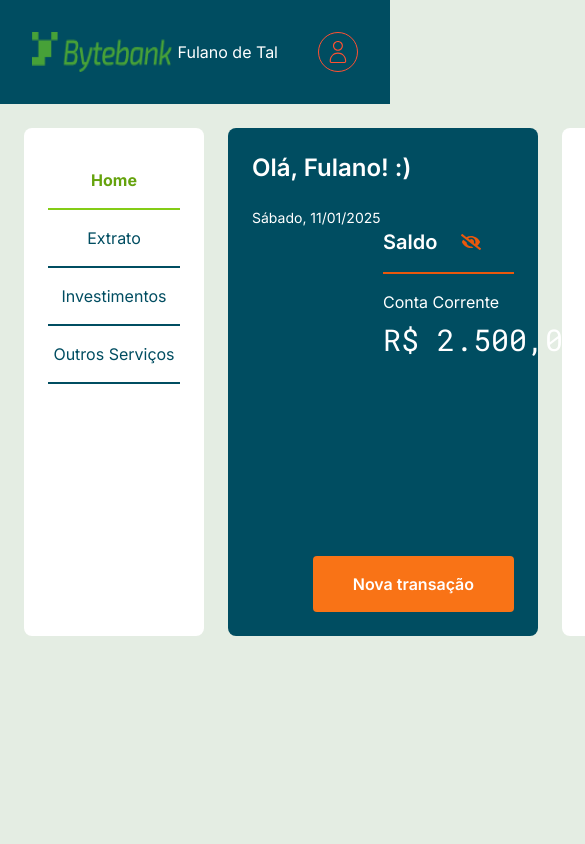
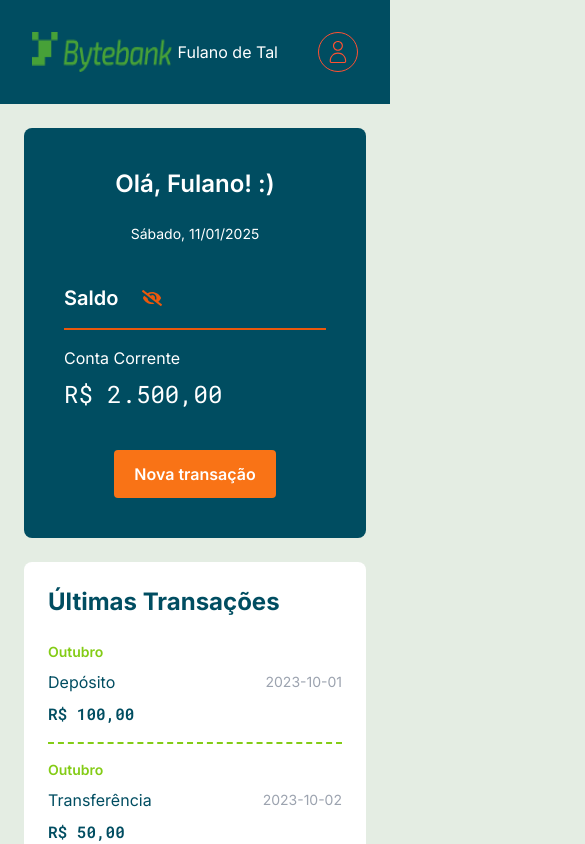
Before and after one commit to sucodelarangela/fiap-tech-challenge-1, a Next.js app: page / in a window 390 px wide. Shown: the top 844 px of the page, 585 px wide, since content can reach past the window. Built offline with nearby package versions, Linux system fonts and the light colour scheme.

Commit message:
style: home page responsivity

```diff
--- a/src/app/globals.css
+++ b/src/app/globals.css
@@ -31,8 +31,16 @@ body {
   h2 {
     @apply text-2xl font-semibold;
   }
-
   h3 {
     @apply text-xl font-semibold;
   }
 }
+
+@layer utilities {
+  .link {
+    @apply block py-4 border-b-2 border-foreground transition hover:text-lime-500 hover:border-lime-400;
+  }
+  .link.active {
+    @apply font-bold text-lime-600 border-lime-500 transition hover:text-lime-500 hover:border-lime-400;
+  }
+}
--- a/src/app/layout.tsx
+++ b/src/app/layout.tsx
@@ -1,6 +1,6 @@
 import type { Metadata } from "next";
 import { Header } from "@/components/Header";
-import { Sidebar } from "@/components/Sidebar/Sidebar";
+import { Sidebar } from "@/components/Sidebar";
 import "./globals.css";
 
 export const metadata: Metadata = {
@@ -18,7 +18,7 @@ export default function RootLayout({
       <body className="antialiased">
         <h1 className="sr-only">Bem vindo ao ByteBank</h1>
         <Header />
-        <main className="grid grid-cols-[180px_1fr_280px] gap-6 max-w-7xl m-auto p-6">
+        <main className="grid lg:grid-cols-[180px_1fr_280px] gap-6 max-w-7xl m-auto p-6">
           <Sidebar />
           {children}
         </main>
--- a/src/app/page.tsx
+++ b/src/app/page.tsx
@@ -3,7 +3,7 @@ import { useState } from "react";
 import { Button } from "@/components/Button";
 import { Modal } from "@/components/Modal";
 import { AddTransactionForm } from "@/components/AddTransactionForm";
-import { Statement } from "@/components/Statement/Statement";
+import { LastTransactions } from "@/components/LastTransactions";
 import { FaEye, FaEyeSlash } from "react-icons/fa";
 import useFormatCurrency from "@/hooks/useFormatCurrency";
 
@@ -17,30 +17,29 @@ const dataFormatada = new Date().toLocaleDateString("pt-BR", options);
 
 export default function HomePage() {
   const formatCurrency = useFormatCurrency();
-  const [isBalanceVisible, setIsBalanceVisible] = useState(false);
-  const [balance, setBalance] = useState(formatCurrency(2500));
+  const [isBalanceVisible, setIsBalanceVisible] = useState(true);
   const [isModalOpen, setIsModalOpen] = useState(false);
+  const balance = 2500;
 
   const openModal = () => setIsModalOpen(true);
   const closeModal = () => setIsModalOpen(false);
 
   const handleBalanceVisibility = () => {
     setIsBalanceVisible(!isBalanceVisible);
-    if (isBalanceVisible) setBalance(formatCurrency(2500));
-    else setBalance("R$ ******");
   };
 
   return (
     <>
-      <section className="flex flex-col bg-foreground rounded-lg p-6">
-        <div className="greetings text-white">
+      <section className="flex flex-col bg-foreground rounded-lg p-10 md:p-6">
+        <div className="text-white text-center md:text-left">
           <h2 className="mb-6">Olá, Fulano! :)</h2>
           <p className="text-sm capitalize">{dataFormatada}</p>
         </div>
-        <div className="summary grow text-white ml-auto w-1/2">
+
+        <div className="grow text-white my-10 lg:my-0 md:ml-auto md:w-1/2">
           <div className="flex items-center gap-6 border-b-2 border-b-orange-600 pb-4 mb-4">
             <h3>Saldo</h3>
-            {isBalanceVisible ? (
+            {!isBalanceVisible ? (
               <FaEye
                 size={20}
                 className="text-orange-600"
@@ -60,15 +59,18 @@ export default function HomePage() {
           </div>
           <div>
             <p className="pb-2">Conta Corrente</p>
-            <p className="font-roboto-mono text-3xl pr-16">{balance}</p>
+            <p className="font-roboto-mono text-2xl md:text-3xl md:pr-16">
+              {isBalanceVisible ? formatCurrency(balance) : "R$ ******"}
+            </p>
           </div>
         </div>
-        <div className="flex justify-end">
+
+        <div className="flex justify-center md:justify-end">
           <Button onClick={openModal}>Nova transação</Button>
         </div>
       </section>
 
-      <Statement />
+      <LastTransactions />
 
       <Modal isOpen={isModalOpen} onClose={closeModal}>
         <AddTransactionForm
--- a/src/components/Button.tsx
+++ b/src/components/Button.tsx
@@ -14,11 +14,12 @@ export const Button = ({
   disabled = false,
 }: ButtonProps) => {
   const buttonClass = classNames(
-    "px-10 py-4 rounded font-semibold text-white transition",
-    variant === "primary"
-      ? "bg-orange-500 hover:bg-orange-400"
-      : "bg-foreground hover:bg-cyan-800",
-    disabled && "opacity-25 pointer-events-none"
+    "rounded font-semibold text-white px-5 py-3 transition md:px-10 md:py-4 ",
+    {
+      "bg-orange-500 hover:bg-orange-400": variant === "primary",
+      "bg-foreground hover:bg-cyan-800": variant === "secondary",
+      "opacity-25 pointer-events-none": disabled,
+    }
   );
 
   return (
--- a/src/components/Statement/Statement.tsx
+++ b/src/components/LastTransactions.tsx
@@ -1,8 +1,7 @@
 import React from "react";
-import styles from "./Statement.module.css";
 import useFormatCurrency from "@/hooks/useFormatCurrency";
 
-interface StatementProps {
+interface LastTransactionsProps {
   transactions?: Transaction[];
 }
 
@@ -34,31 +33,33 @@ function getTransactionName(transaction: string) {
   return transactionMap.get(transaction);
 }
 
-export function Statement({ transactions = mockTransactions }: StatementProps) {
+export function LastTransactions({
+  transactions = mockTransactions,
+}: LastTransactionsProps) {
   const formatCurrency = useFormatCurrency();
 
   return (
     <section className="bg-white rounded-lg p-6">
       <h2 className="font-bold pb-6">Últimas Transações</h2>
-      <ul>
+      <ul className="grid md:grid-cols-2 md:gap-x-10 lg:grid-cols-1">
         {transactions.map((transaction, index) => (
-          <React.Fragment key={index}>
-            <li className={styles.transaction}>
+          <li
+            key={index}
+            className={`flex flex-col gap-2 border-b-2 border-dashed border-lime-500 py-4 ${
+              index === 0 ? "pt-0" : ""
+            }`}
+          >
             <span className="text-lime-500 text-sm font-semibold capitalize">
               {getMonthName(transaction.date)}
             </span>
             <p className="flex justify-between items-center capitalize">
               {getTransactionName(transaction.type)}
-                <span className="text-gray-400 text-sm">
-                  {transaction.date}
-                </span>
+              <span className="text-gray-400 text-sm">{transaction.date}</span>
             </p>
             <p className="font-roboto-mono font-semibold">
               {formatCurrency(transaction.amount)}
             </p>
           </li>
-            <div className={styles.divider}></div>
-          </React.Fragment>
         ))}
       </ul>
     </section>
--- a/src/components/Sidebar/Sidebar.tsx
+++ b/src/components/Sidebar.tsx
@@ -1,6 +1,5 @@
 "use client";
 import { usePathname } from "next/navigation";
-import styles from "./Sidebar.module.css";
 import Link from "next/link";
 
 export function Sidebar() {
@@ -13,16 +12,14 @@ export function Sidebar() {
   ];
 
   return (
-    <section className="bg-white text-center rounded-lg p-6">
+    <section className="hidden lg:block bg-white text-center rounded-lg p-6">
       <nav>
         <ul>
           {links.map((link) => (
             <li key={link.href}>
               <Link
                 href={link.href}
-                className={`${styles.link} ${
-                  pathname === link.href ? styles.active : ""
-                }`}
+                className={`link ${pathname === link.href ? "active" : ""}`}
                 aria-current={pathname === link.href ? "page" : undefined}
               >
                 {link.label}
--- a/src/components/Sidebar/Sidebar.module.css
+++ /dev/null
@@ -1,6 +0,0 @@
-.link {
-  @apply block py-4 border-b-2 border-foreground transition hover:text-lime-500 hover:border-lime-400;
-}
-.link.active {
-  @apply font-bold text-lime-600 border-lime-500 transition hover:text-lime-500 hover:border-lime-400;
-}
--- a/src/components/Statement/Statement.module.css
+++ /dev/null
@@ -1,6 +0,0 @@
-.transaction {
-  @apply flex flex-col gap-2;
-}
-.divider {
-  @apply bg-lime-500 h-[1px] my-2 w-3/4;
-}
```
Lines whose indentation alone changed are shown as unchanged.
